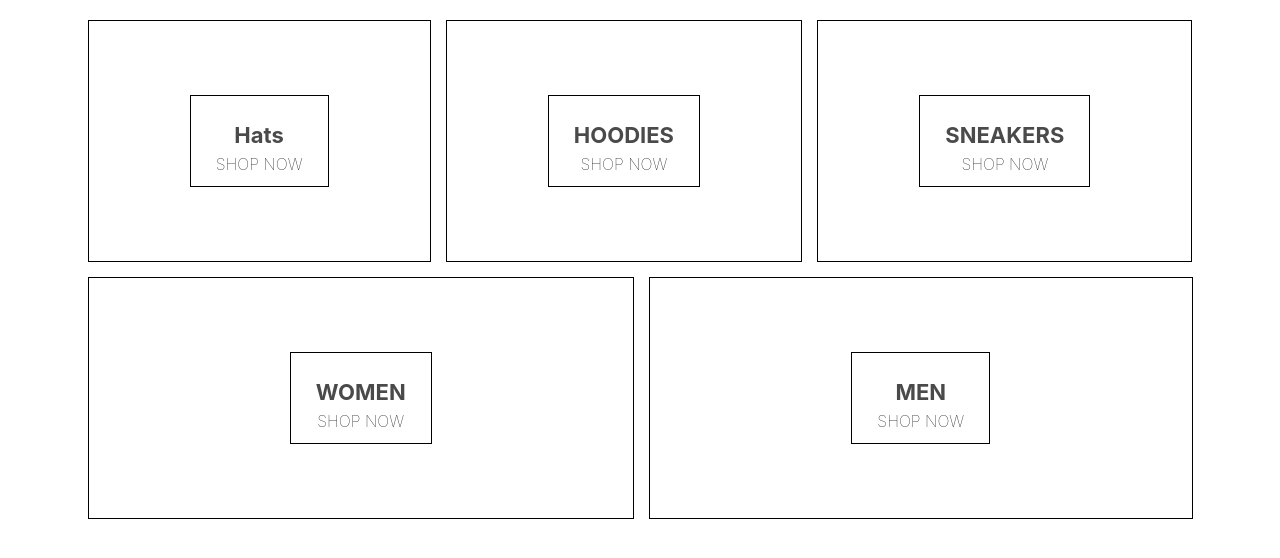
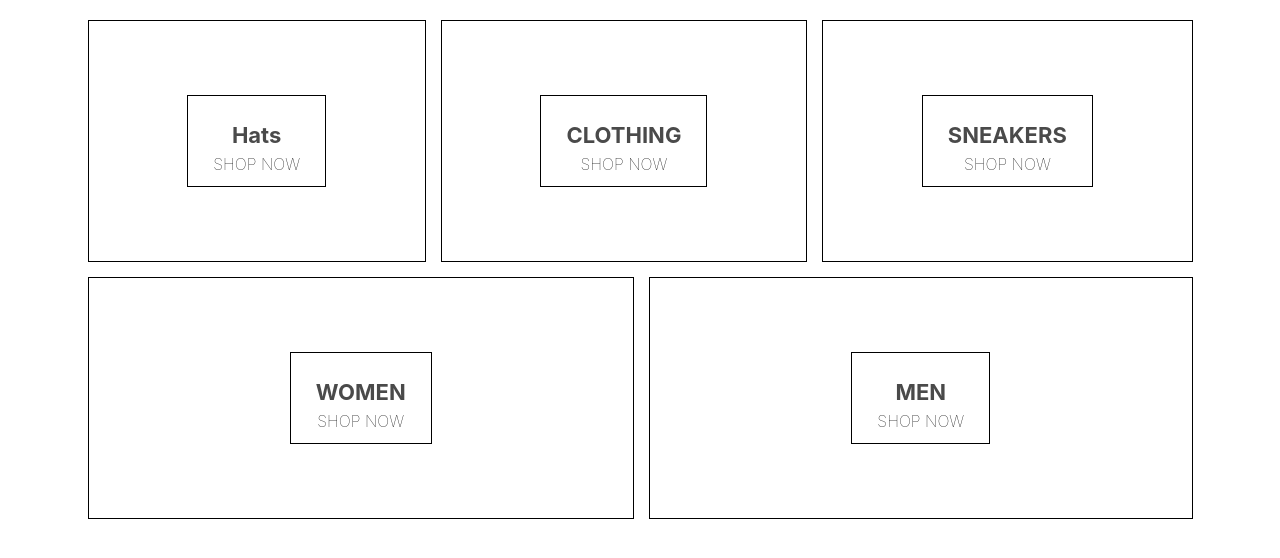
Before and after one commit to pro-joshuaho/crwn-clothing, a React (Create React App) app: page / in a window 1280 px wide. Shown: the top 558 px of the page. Built offline with nearby package versions, Linux system fonts and the light colour scheme.

Commit message:
first commit

```diff
--- a/src/homepage.component.jsx
+++ b/src/homepage.component.jsx
@@ -13,7 +13,7 @@
         </div>
         <div className="menu-item">
           <div className="content">
-            <h1 className="title">HOODIES</h1>
+            <h1 className="title">CLOTHING</h1>
             <span className="subtitle">SHOP NOW</span>
           </div>
         </div>
```
